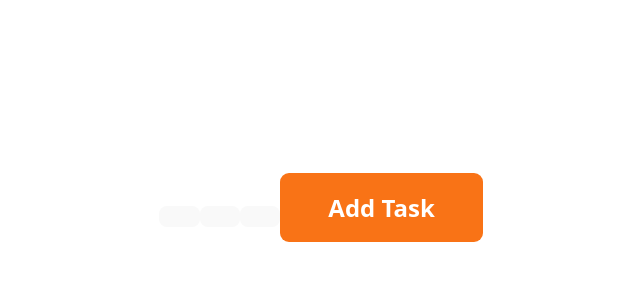
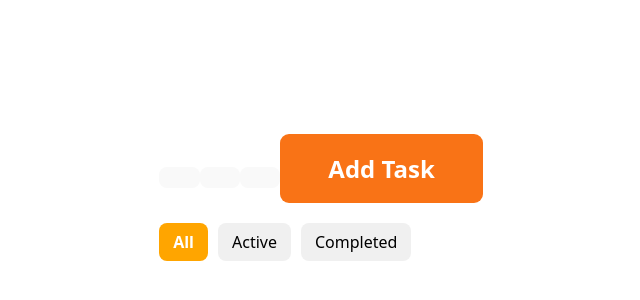
Before and after one commit to Amyholst1/grupprojekt, a React app in the folder frontend/: page / in a window 1280 px wide. Shown: the part 210-510 px from the top of the page, without its empty margins (319-959 px from the left). Built offline with nearby package versions, Linux system fonts and the light colour scheme; the HTML template or start-up script is replaced by a standard one.

Commit message:
Add filter component for all, active and completed tasks

```diff
--- a/frontend/src/App.jsx
+++ b/frontend/src/App.jsx
@@ -1,12 +1,19 @@
 import './App.css'
+import { useState } from 'react'
 import Navbar from './components/navbar'
 import AddTask from './components/AddTask'
+import Filter from './components/Filter/Filter'
 
 function App() {
+  const [selectedFilter, setSelectedFilter] = useState("All")
   return (
     <>
       <Navbar />
       <AddTask />
+      <Filter
+      selectedFilter={selectedFilter}
+      setSelectedFilter={setSelectedFilter}
+      />
     </>
   )
 }
--- /dev/null
+++ b/frontend/src/components/Filter/Filter.css
@@ -0,0 +1,27 @@
+/* Filter.css */
+
+.filter-container {
+  display: flex;              /* lägger knapparna på rad */
+  gap: 10px;                  /* mellanrum mellan knapparna */
+  margin: 20px 0;             /* luft ovanför och under */
+  flex-wrap: wrap;            /* gör att de kan hoppa ner om skärmen är liten */
+}
+
+.filter-button {
+  border: none;               /* tar bort vanlig kant */
+  padding: 8px 14px;          /* gör knappen större */
+  border-radius: 8px;         /* rundade hörn */
+  cursor: pointer;            /* hand när man håller över */
+  background-color: #f0f0f0;  /* vanlig knappfärg */
+  transition: 0.2s;           /* lite mjukare känsla vid hover/klick */
+}
+
+.filter-button:hover {
+  background-color: #e2e2e2;
+}
+
+.filter-button.selected {
+  background-color: orange;   /* markerad knapp */
+  color: white;
+  font-weight: bold;
+}
--- /dev/null
+++ b/frontend/src/components/Filter/Filter.jsx
@@ -0,0 +1,26 @@
+import "./Filter.css";
+
+function Filter({ selectedFilter, setSelectedFilter }) {
+  const filters = ["All", "Active", "Completed"];
+
+  return (
+    <div className="filter-container">
+      {filters.map((filter) => (
+        <button
+        type="button"
+          key={filter}
+          className={
+            selectedFilter === filter
+              ? "filter-button selected"
+              : "filter-button"
+          }
+          onClick={() => setSelectedFilter(filter)}
+        >
+          {filter}
+        </button>
+      ))}
+    </div>
+  );
+}
+
+export default Filter;
```
